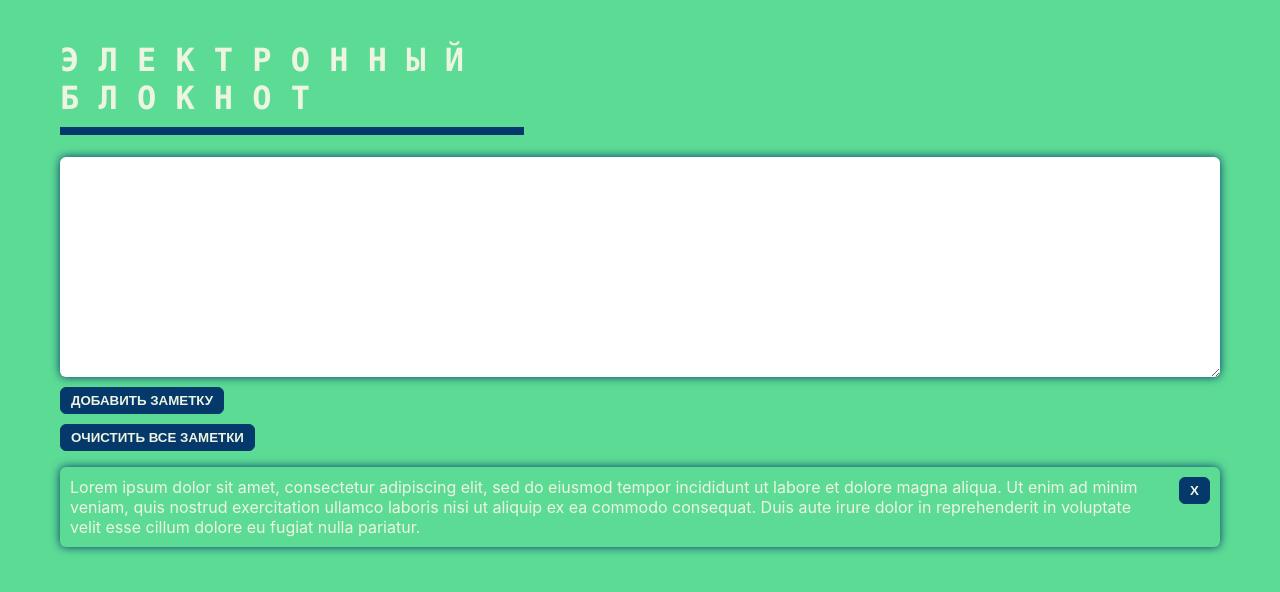
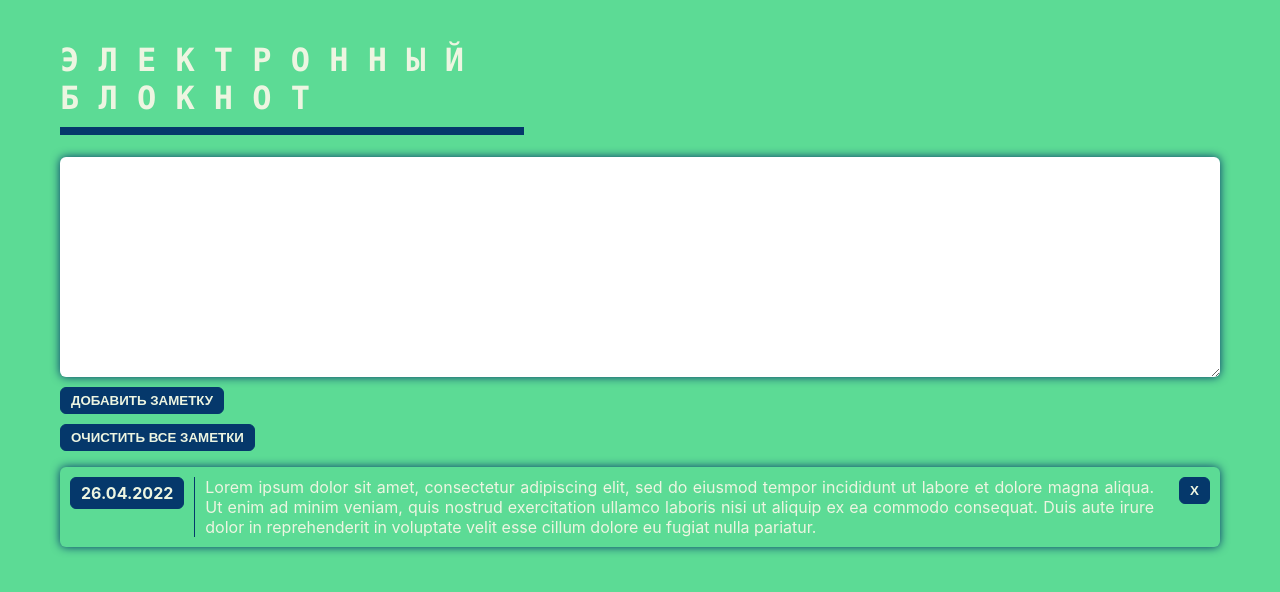
Before and after one commit to KseniaVislova/react-severstal, a React (Create React App) app: page / in a window 1280 px wide. Shown: the top 592 px of the page. Built offline with nearby package versions, Linux system fonts and the light colour scheme.

Commit message:
feat: add date of creating note

```diff
--- a/package.json
+++ b/package.json
@@ -6,6 +6,7 @@
     "@testing-library/jest-dom": "^5.16.4",
     "@testing-library/react": "^13.1.1",
     "@testing-library/user-event": "^13.5.0",
+    "date-fns": "^2.28.0",
     "prop-types": "^15.8.1",
     "react": "^18.0.0",
     "react-dom": "^18.0.0",
--- a/src/App.js
+++ b/src/App.js
@@ -1,10 +1,11 @@
 import React, { useState, useReducer, useEffect } from "react";
+import { format } from 'date-fns'
 import styles from "./App.module.css";
 
 const temp = localStorage.getItem("data");
 const getSaveData = () => {
   const temp = localStorage.getItem("data");
-  const initialValue = temp ? JSON.parse(temp) : { items: [{id: 1, text: "Lorem ipsum dolor sit amet, consectetur adipiscing elit, sed do eiusmod tempor incididunt ut labore et dolore magna aliqua. Ut enim ad minim veniam, quis nostrud exercitation ullamco laboris nisi ut aliquip ex ea commodo consequat. Duis aute irure dolor in reprehenderit in voluptate velit esse cillum dolore eu fugiat nulla pariatur.", canChange: false}], };
+  const initialValue = temp ? JSON.parse(temp) : { items: [{id: 1, text: "Lorem ipsum dolor sit amet, consectetur adipiscing elit, sed do eiusmod tempor incididunt ut labore et dolore magna aliqua. Ut enim ad minim veniam, quis nostrud exercitation ullamco laboris nisi ut aliquip ex ea commodo consequat. Duis aute irure dolor in reprehenderit in voluptate velit esse cillum dolore eu fugiat nulla pariatur.", canChange: false, date: format(new Date(2022, 3, 26), 'dd.MM.yyyy')}], };
   return initialValue;
 }
 
@@ -31,8 +32,6 @@ const App = () => {
   const [data, dispatch] = useReducer(reducer, initialState);
   const [newItem, setNewItem] = useState("");
   const [value, setValue] = useState('');
-  const [inputError, setInputError] = useState(false);
-  const [errorText, setErrorText] = useState('');
 
   const changeNewItem = (e) => {
     setNewItem(e.target.value);
@@ -47,18 +46,19 @@ const App = () => {
     const obj = {
       id: Math.floor(new Date().getTime() + (Math.random() * 10)),
       text: newItem,
-      canChange: false
+      canChange: false,
+      date: format(new Date(), 'dd.MM.yyyy')
     }
     if (newItem !== '') {
       dispatch({
         type: "updateNotes",
-        payload: [...data.items, obj]
+        payload: [obj, ...data.items]
       });
       setNewItem("");
     }
   }
 
-  const dispatchSaveItem = (id, item) => {
+  const dispatchSaveItem = (id) => {
     const newItemList = data.items.map((item) => {
       const newItem = { ...item };
       if (item.id === id) {
@@ -137,12 +137,12 @@ const App = () => {
             {item.canChange
               ? <div className={styles.change}>
                   <textarea onChange={changeItem} value={value}>{value}</textarea>
-                  {(inputError) && <div>{errorText}</div>}
                   <button onClick={cancelEdit}>Отмена</button>
-                  <button onClick={() => dispatchSaveItem (item.id, item.text)}>Сoхранить</button>
+                  <button onClick={() => dispatchSaveItem (item.id)}>Сoхранить</button>
                 </div>
               : <div className={styles.item_inner}>
-                  <span onDoubleClick={() => dispatchCanChange(item.id)}>{item.text}</span>
+                  <div><span className={styles.date}>{item.date}</span>
+                  <span onDoubleClick={() => dispatchCanChange(item.id)} className={styles.item_text}>{item.text}</span></div>
                   <button onClick={() => dispatchDelete(item.id)}>X</button>
                 </div>
             }
--- a/src/App.module.css
+++ b/src/App.module.css
@@ -63,7 +63,7 @@ button {
 
 .item {
   padding: 10px;
-  max-height: 100px;
+  max-height: 200px;
   box-shadow: 0px 0px 10px #05386b;
   overflow: auto;
   border-radius: 6px;
@@ -74,6 +74,19 @@ button {
   justify-content: space-between;
   align-items: flex-start;
   gap: 15px;
+}
+
+.item_inner div {
+  display: flex;
+  align-items: flex-start;
+  gap: 10px;
+}
+
+.item_text {
+  display: block;
+  padding: 0 10px;
+  border-left: 1px solid #05386B;
+  text-align: justify;
 }
 
 .item span {
@@ -112,6 +125,17 @@ button {
   background-color: #5CDB95;
 }
 
+.date {
+  display: block;
+  padding: 5px 10px;
+  color: #EDF5E1;
+  font-weight: 700;
+  text-transform: uppercase;
+  background-color: #05386B;
+  border: 1px solid #05386B;
+  border-radius: 6px;
+}
+
 @media (max-width: 767px) {
   .title {
     font-size: 1.4rem;
```
Also changed, not shown: 1 other file (tests, documents, lock files or other folders).
